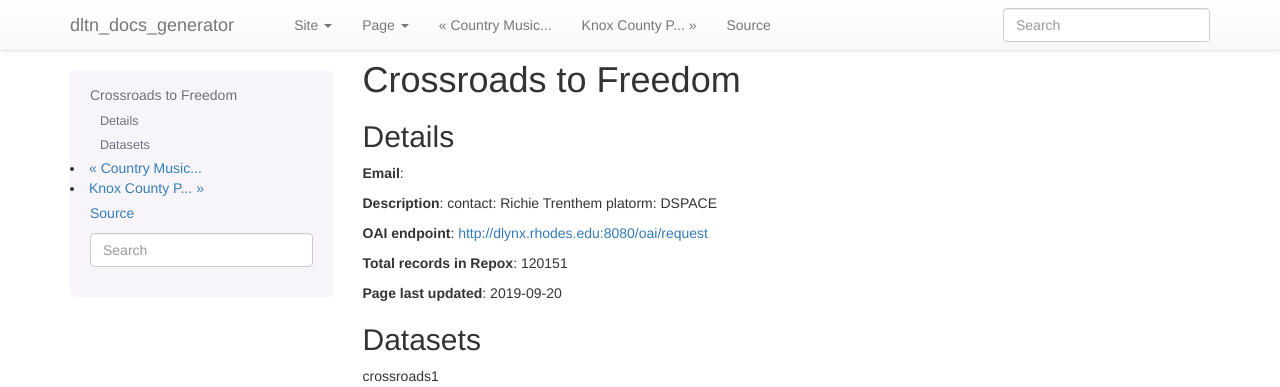
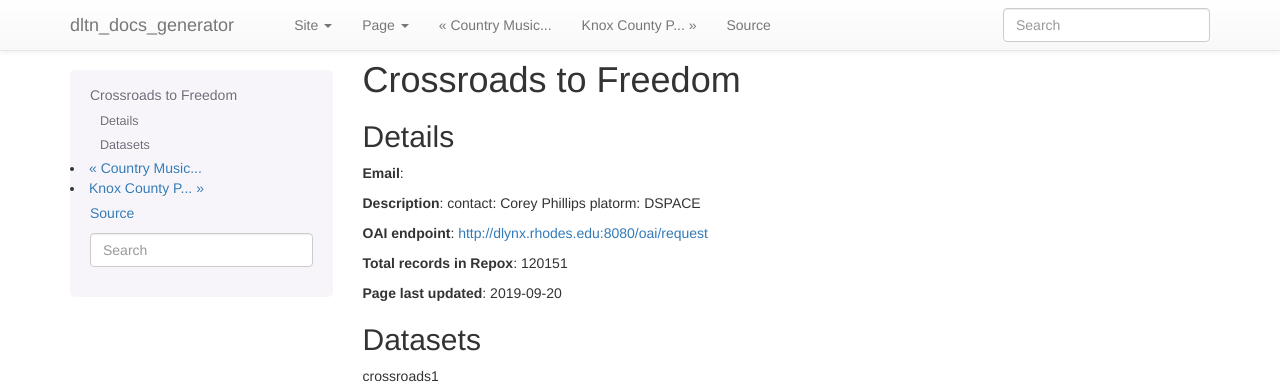
Before and after one commit to DigitalLibraryofTennessee/dltn_docs_generator, a Sphinx documentation site: the page built from docs/providers/CrossroadstoFreedomr0.rst, in a window 1280 px wide and 900 px high. Shown: the top 387 px of the window. Built offline with Sphinx 7.4.7, drawn with Linux system fonts in a browser that asks for light colours; pages that are not in the unit, such as notebooks, are missing from menus.

Commit message:
Update Rhodes contact.

```diff
--- a/docs/providers/CrossroadstoFreedomr0.rst
+++ b/docs/providers/CrossroadstoFreedomr0.rst
@@ -7,7 +7,7 @@ Details
 
 **Email**:
 
-**Description**: contact: Richie Trenthem platorm: DSPACE
+**Description**: contact: Corey Phillips platorm: DSPACE
 
 **OAI endpoint**: http://dlynx.rhodes.edu:8080/oai/request
 
```
